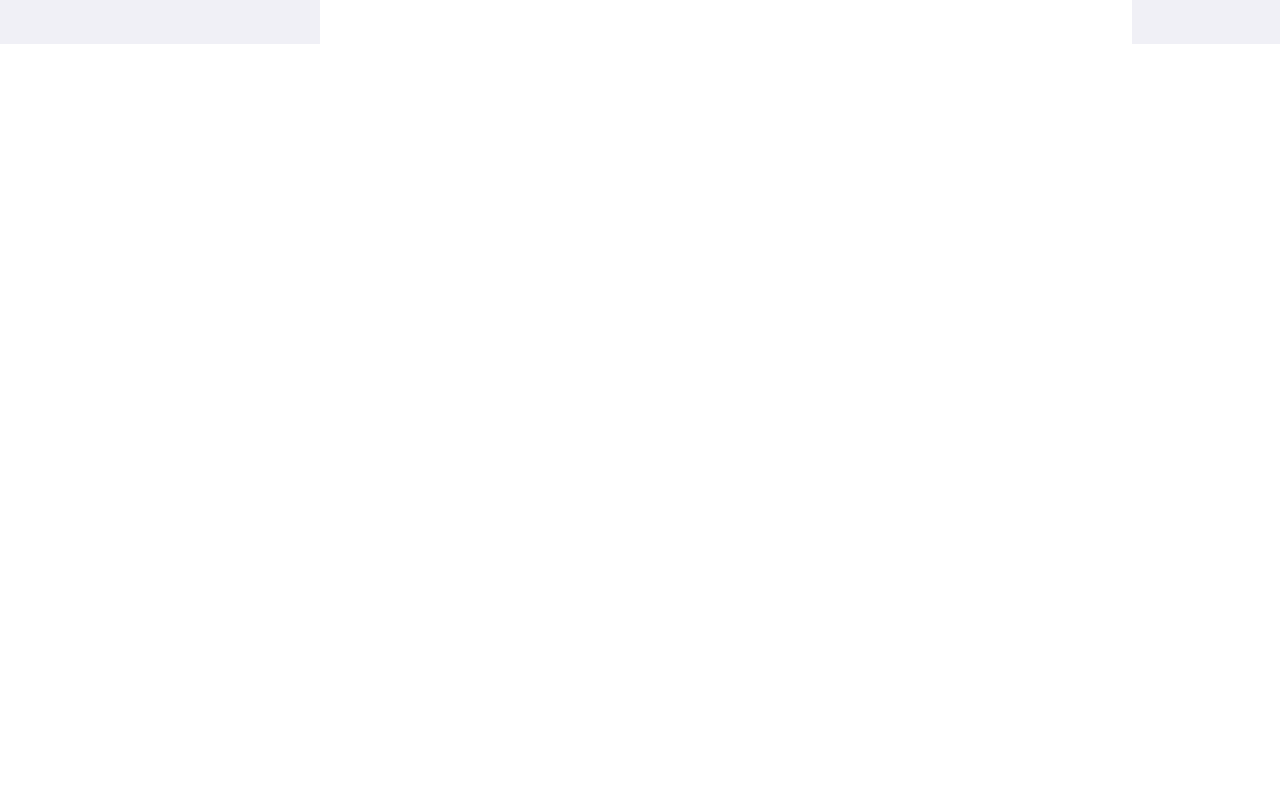
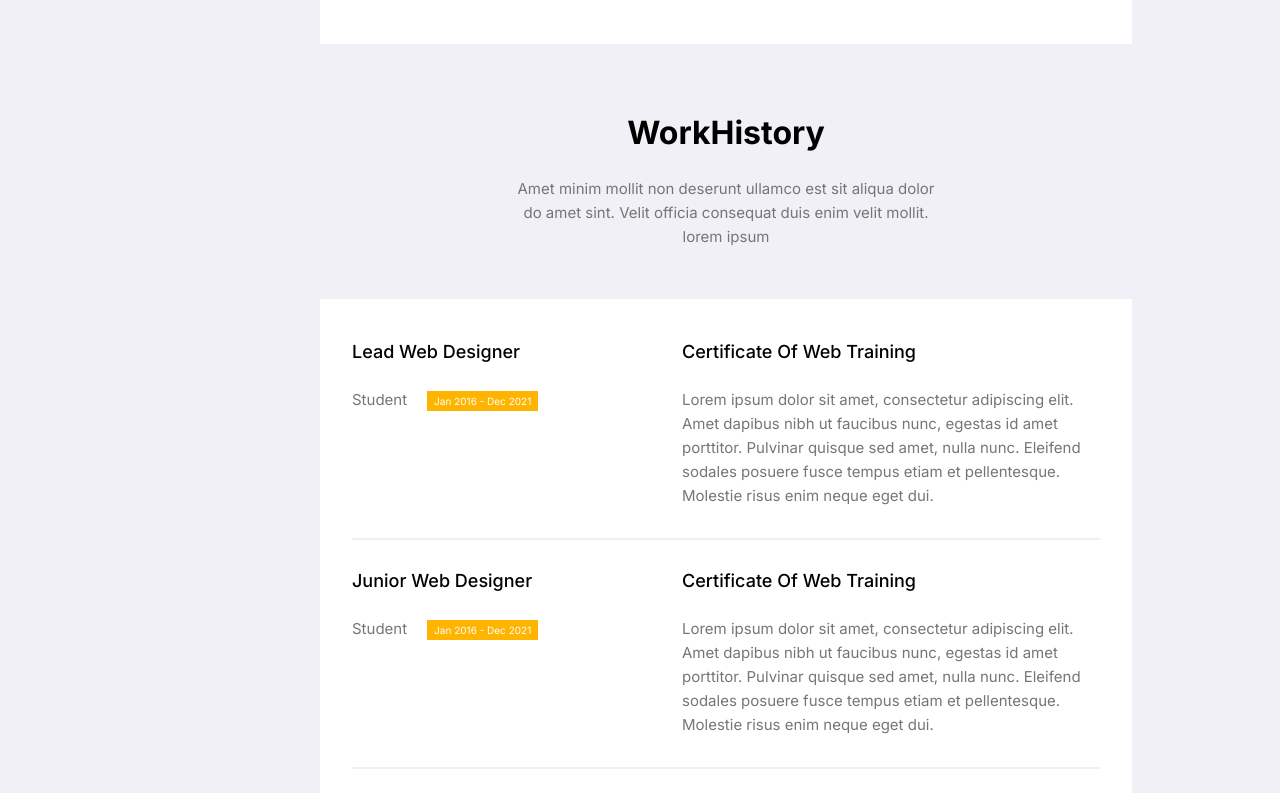
Before and after one commit to adastion/adastion-portfolio-start-project, a React app: page / in a window 1280 px wide. Shown: the part 3847-4640 px from the top of the page. Before the commit the page ends 3891 px from the top, so only its background shows below. Built offline with nearby package versions, Linux system fonts and the light colour scheme.

Commit message:
adapted WorkHistory

```diff
--- a/src/layout/main/Main.tsx
+++ b/src/layout/main/Main.tsx
@@ -20,8 +20,8 @@ export const Main = () => {
       <PricePlans />
       <Recommendations />
       <Education />
-      {/* <WorkHistory />
-      <Portfolio />
+      <WorkHistory />
+      {/* <Portfolio />
       <Blog />
       <Contacts />
       <Container>
--- a/src/layout/section/work_history/WorkHistory.tsx
+++ b/src/layout/section/work_history/WorkHistory.tsx
@@ -2,8 +2,8 @@ import styled from 'styled-components'
 import { Container } from '../../../components/Container'
 import { FlexWrapper } from '../../../components/FlexWrapper'
 import { SectionTitle } from '../../../components/SectionTitle'
+import { Text } from '../../../components/Text'
 import { Table } from '../../../components/table/Table'
-import { Text } from '../../../components/Text'
 import { theme } from '../../../styles/Theme'
 
 export const WorkHistory = () => {
@@ -53,5 +53,9 @@ const WorkHistoryStyled = styled.section`
     padding: 42px 32px;
     width: 100%;
     background: ${theme.colors.primaryBg};
+
+    @media ${theme.media.mobile} {
+      max-width: 340px;
+    }
   }
 `
```
